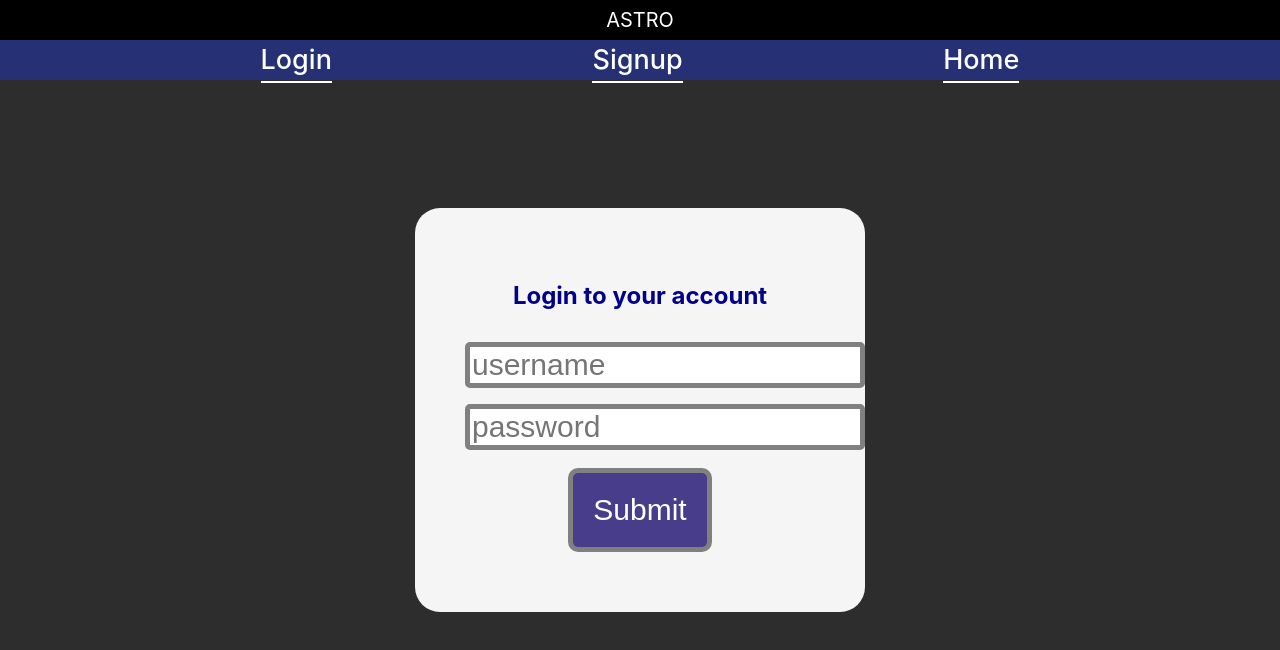
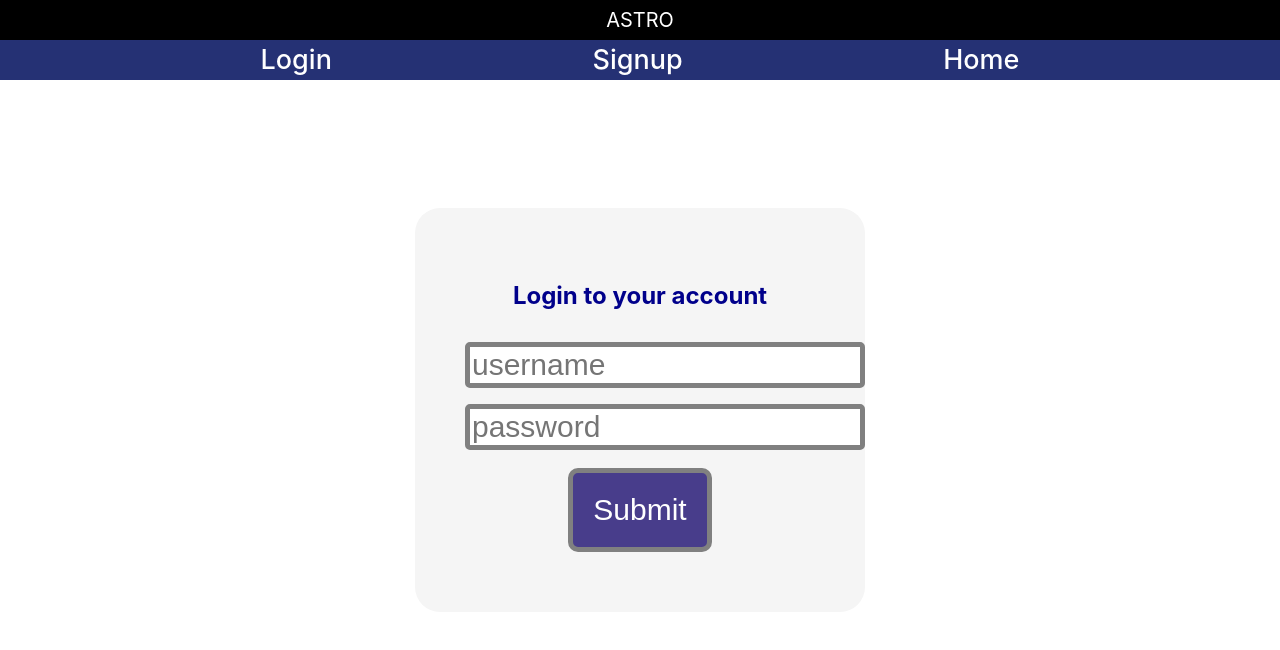
Before and after one commit to 241209-NET/Group2Frontend, a React (Vite) app in the folder Astro/: page /login in a window 1280 px wide. Shown: the top 650 px of the page. Built offline with nearby package versions, Linux system fonts and the light colour scheme.

Commit message:
working field

```diff
--- a/Astro/src/App.css
+++ b/Astro/src/App.css
@@ -13,7 +13,7 @@
   background-color: black;
   color: white;
   font-size: 20px;
-  z-index: 1000;
+  z-index: 100;
 }
 
 .body {
@@ -24,7 +24,6 @@
   height: 100%;
   box-sizing: border-box;
   justify-content: center; /* Centers horizontally */
-  background-color: rgb(45, 45, 45);
 }
 
 .background {
@@ -48,9 +47,6 @@
   box-shadow: 15px 15px 30px #bebebe,
               -15px -15px 30px #ffffff;
 }
-
-
-
 
 .user-container {
   background-color: lightblue;
@@ -76,8 +72,6 @@
   border-radius: 5.00px;
 
   background-color: white;
-
-  color: black;
 
   border: 5px solid grey;
 
```
